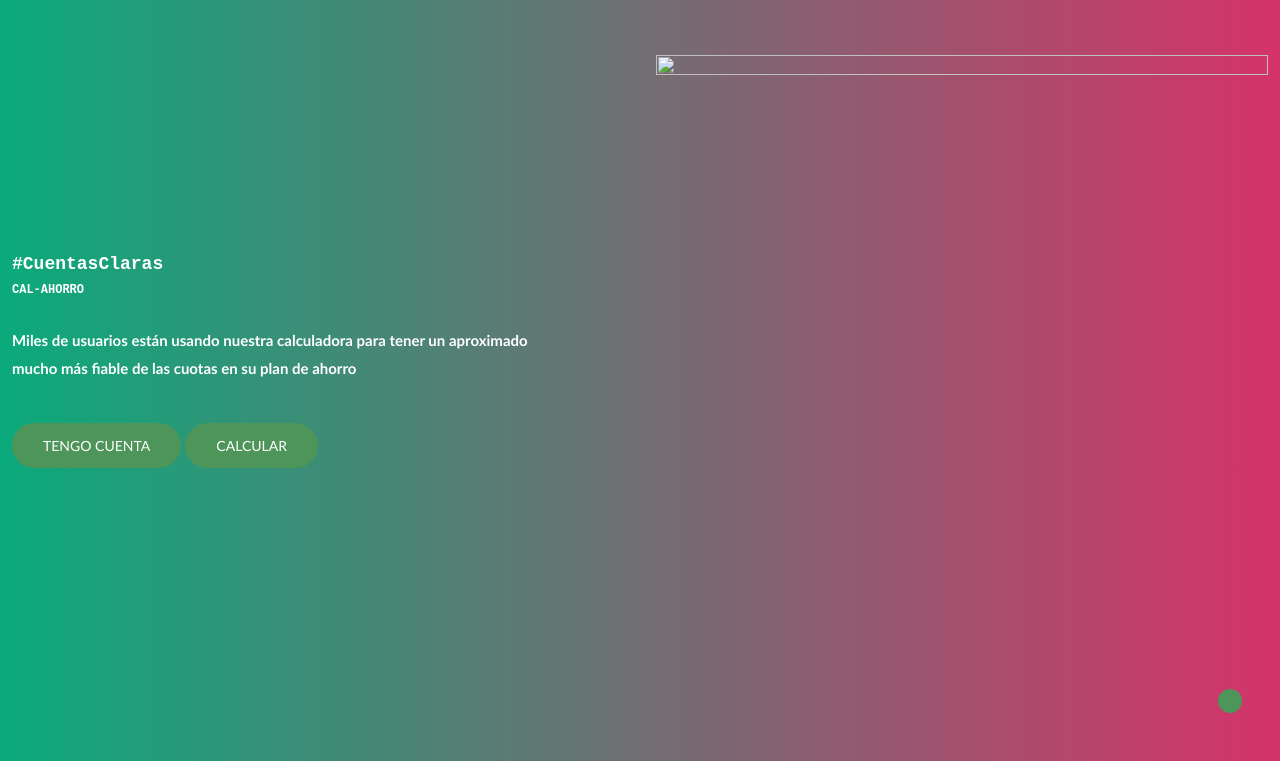
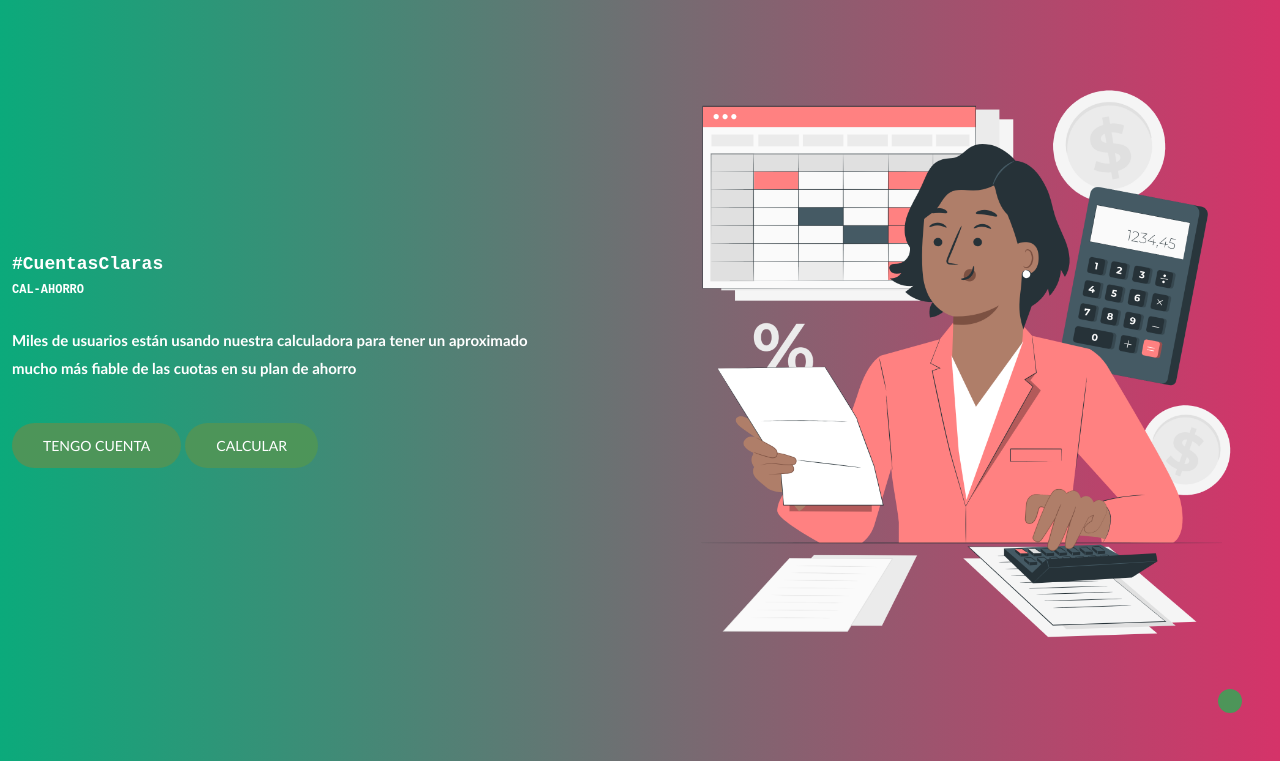
Before and after one commit to nachobertero/calcuotas.github.io, a plain HTML site: page index.html in a window 1280 px wide. Shown: the part 39-800 px from the top of the page. Drawn offline with Linux system fonts and the light colour scheme.

Commit message:
index.html

```diff
--- a/index.html
+++ b/index.html
@@ -36,7 +36,7 @@
             <a href="#" class="ctaa"><i class="ri-login-circle-line"></i>CALCULAR</a>
         </div>
         <div class = "hero-img">
-            <img src="imagenes/cuentas.png" width="640" height="640">
+            <img src="cuentas.png" width="640" height="640">
     </section>
     <div class="icons">
         <a href="#"><i class="ri-instagram-line"></i></a>
```
